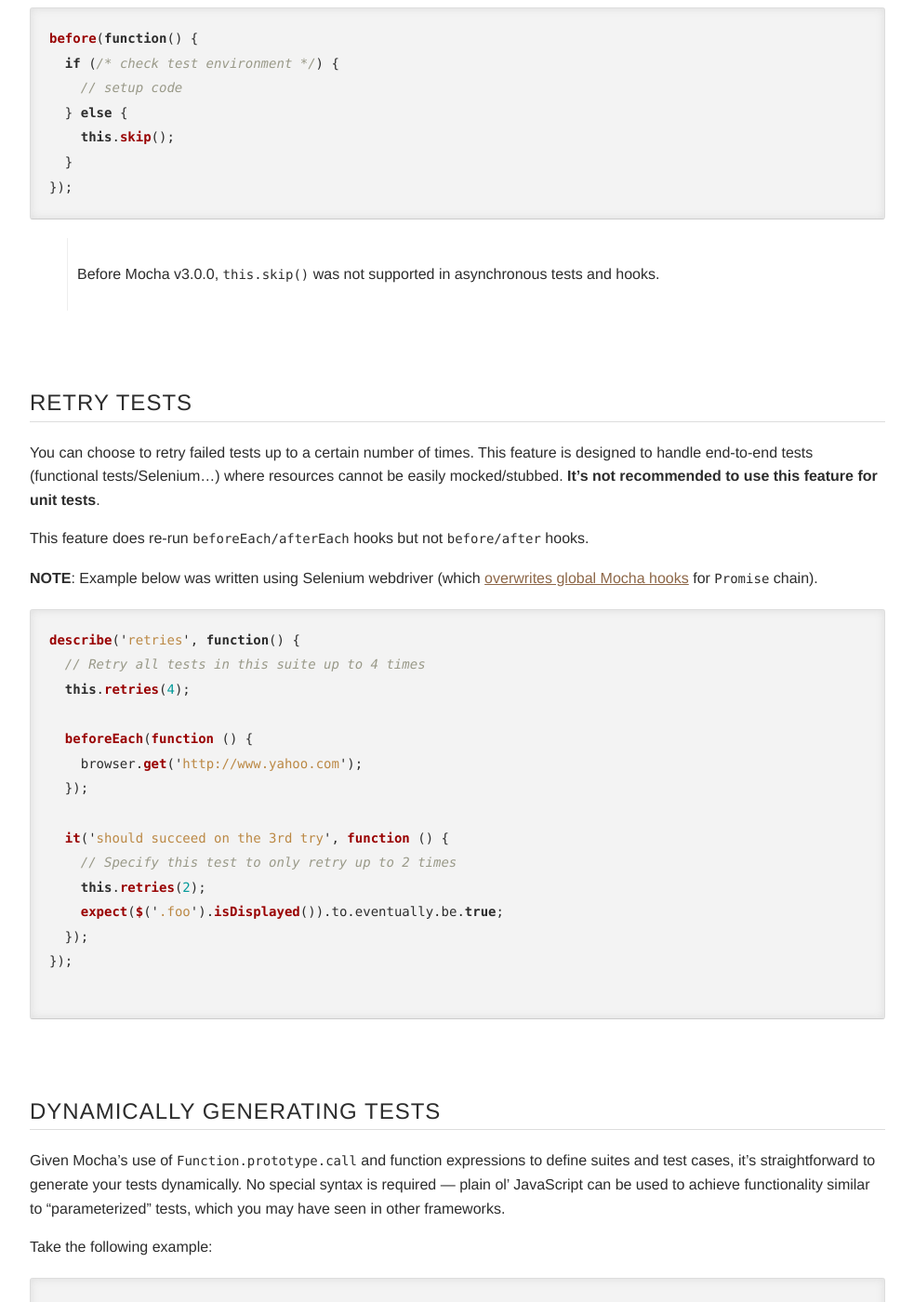
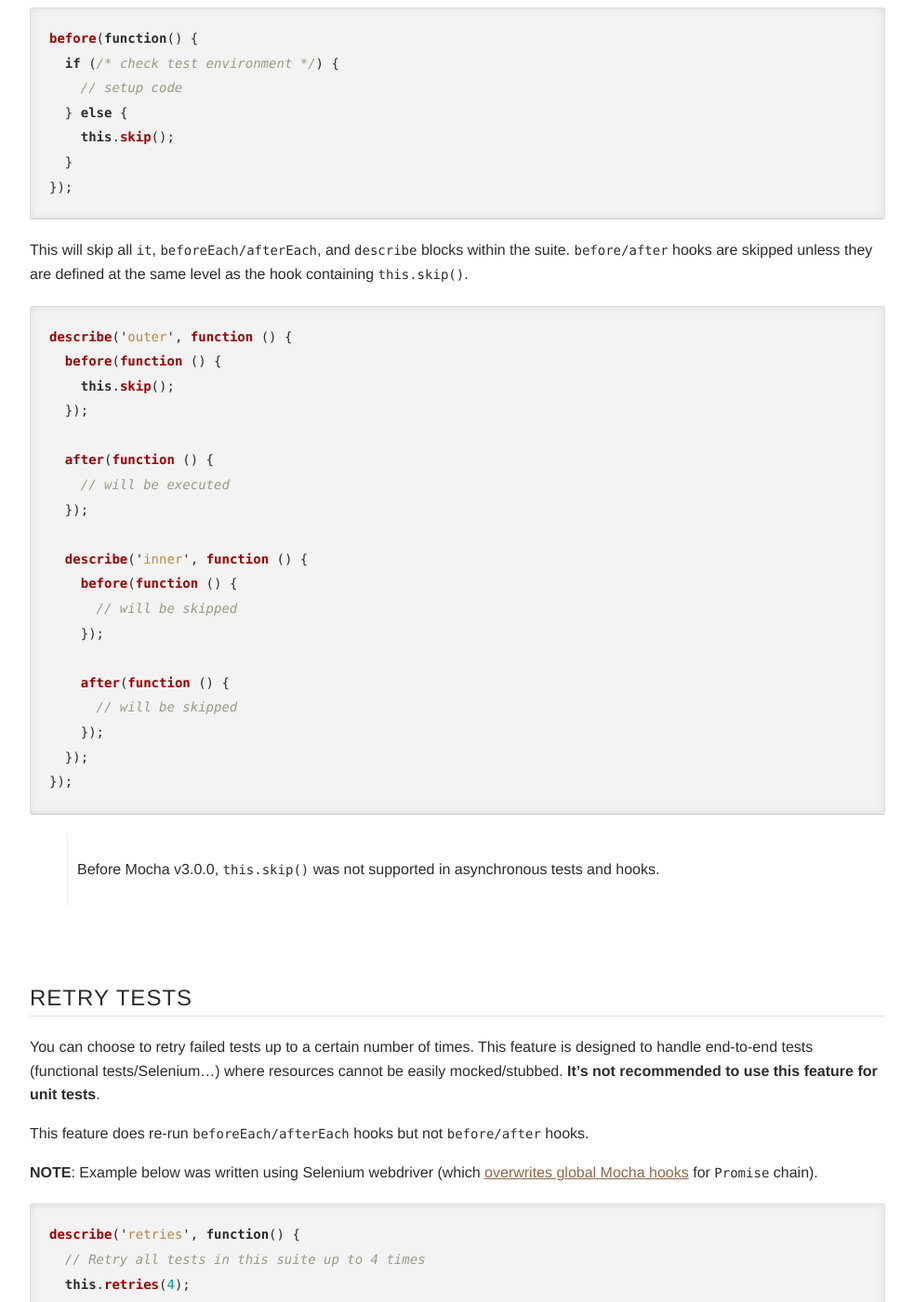
Before and after one commit to mochajs/docs-legacy, a Jekyll site: the page built from index.md, in a window 1280 px wide and 1400 px high, scrolled down 17994 px. Shown: the whole window at 93% size, without its empty margins (148-1131 px from the left). Built offline with Jekyll 4.4.1, drawn with Linux system fonts in a browser that asks for light colours.

Commit message:
Issue/2819 - Fix / Clarify this.skip behavior in before hooks (#3225)
* Fix Issue 2819 - this.skip should skip tests in nested suites.

Side Effects:
- Fixed typo in beforeEach async pending test that was using sync fixture.
- Fixed beforeEach async pending test to reflect current behavior.

* fixup! Fix Issue 2819 - this.skip should skip tests in nested suites.

* docs: Add more details regarding suite-level skip.

* test: Update error messages in before hook integration tests.

* test: Remove timeout delays from pending tests.

* test: Consistently throw errors in pending test fixtures.

````diff
--- a/index.md
+++ b/index.md
@@ -632,6 +632,30 @@ before(function() {
   } else {
     this.skip();
   }
+});
+```
+
+This will skip all `it`, `beforeEach/afterEach`, and `describe` blocks within the suite. `before/after` hooks are skipped unless they are defined at the same level as the hook containing `this.skip()`.
+
+```js
+describe('outer', function () {
+  before(function () {
+    this.skip();
+  });
+
+  after(function () {
+    // will be executed
+  });
+
+  describe('inner', function () {
+    before(function () {
+      // will be skipped
+    });
+
+    after(function () {
+      // will be skipped
+    });
+  });
 });
 ```
 
````
